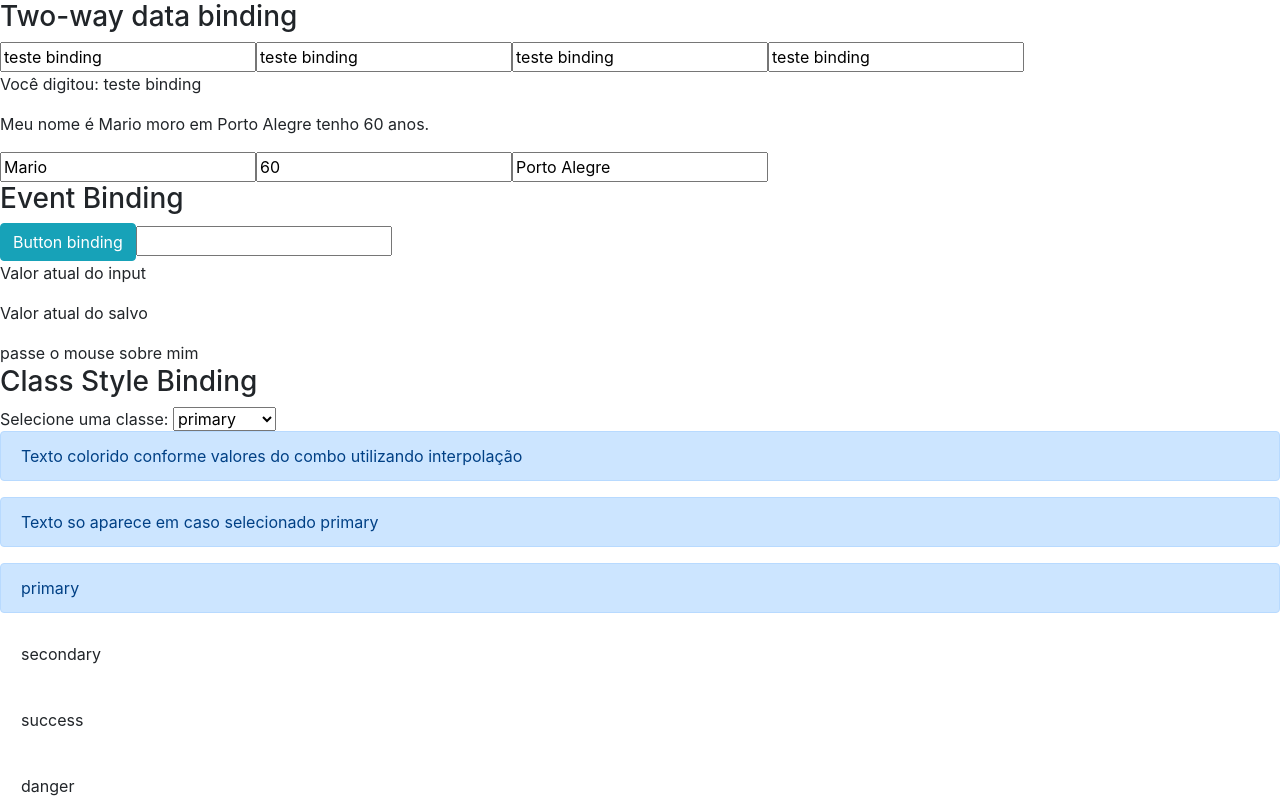
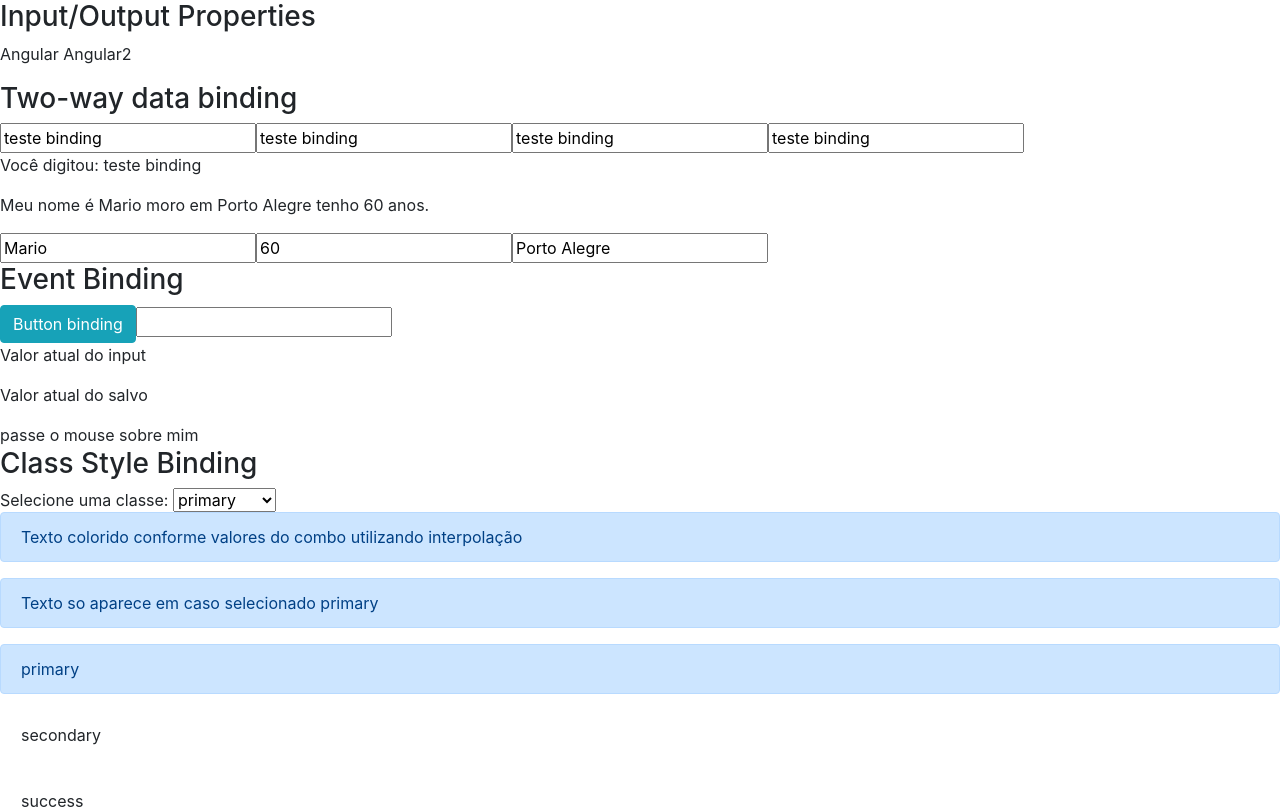
Before and after one commit to AlisonGoodUnion/AngularTS-Loiane-Groner, an Angular app in the folder data-binding/: page / in a window 1280 px wide. Shown: the top 809 px of the page. Built offline with nearby package versions, Linux system fonts and the light colour scheme.

Commit message:
13: Reusando Componentes com Input properties

```diff
--- a/data-binding/src/app/app.module.ts
+++ b/data-binding/src/app/app.module.ts
@@ -4,11 +4,13 @@
 import {DataBindingComponent} from './data-binding/data-binding.component';
 import {FormsModule} from "@angular/forms";
 import {MeuFormModule} from "./meu-form/meu-form.module";
+import { InputPropertyComponent } from './input-property/input-property.component';
 
 @NgModule({
   declarations: [
     AppComponent,
-    DataBindingComponent
+    DataBindingComponent,
+    InputPropertyComponent
   ],
   imports: [
     BrowserModule,
--- a/data-binding/src/app/data-binding/data-binding.component.html
+++ b/data-binding/src/app/data-binding/data-binding.component.html
@@ -1,3 +1,13 @@
+<section class="input-output-property">
+
+  <article>
+    <h3>Input/Output Properties</h3>
+    <app-curso [nome]="nomeDoCurso" [nomeCurso2]="nomeDoCurso2"></app-curso>
+  </article>
+
+</section>
+
+
 <section class="property-binding">
 
   <app-meu-form></app-meu-form>
--- a/data-binding/src/app/data-binding/data-binding.component.ts
+++ b/data-binding/src/app/data-binding/data-binding.component.ts
@@ -22,8 +22,10 @@
   valorAtual: string;
   valorSalvo: string;
 
+  isMouseOuver: boolean = false;
 
-  isMouseOuver: boolean = false;
+  nomeDoCurso: string = 'Angular';
+  nomeDoCurso2: string = 'Angular2';
 
   constructor() {
   }
--- /dev/null
+++ b/data-binding/src/app/input-property/input-property.component.html
@@ -0,0 +1,4 @@
+<p>
+  {{nomeCurso}}
+  {{nomeCurso2}}
+</p>
--- /dev/null
+++ b/data-binding/src/app/input-property/input-property.component.ts
@@ -0,0 +1,28 @@
+import {Component, Input, OnInit} from '@angular/core';
+
+
+//também podemos declarar input como metadado do component.
+@Component({
+  selector: 'app-curso',
+  templateUrl: './input-property.component.html',
+  styleUrls: ['./input-property.component.css'],
+  inputs: ['nomeCurso2:nomeCurso2']
+})
+export class InputPropertyComponent implements OnInit {
+
+
+  //uma boa pratica é sempre declarar o input e atributo na mesma linha
+  @Input('nome') nomeCurso: string = '';
+  //decorator possibilita expor propriedade podemos
+  // passar como parametro para a annotation, um nome mais clean
+  // para ser utilizado como atributo do component
+
+  nomeCurso2: string = '';
+
+  constructor() {
+  }
+
+  ngOnInit() {
+  }
+
+}
```
Also changed, not shown: data-binding/src/app/input-property/input-property.component.css (added), 1 other file (tests, documents, lock files or other folders).
